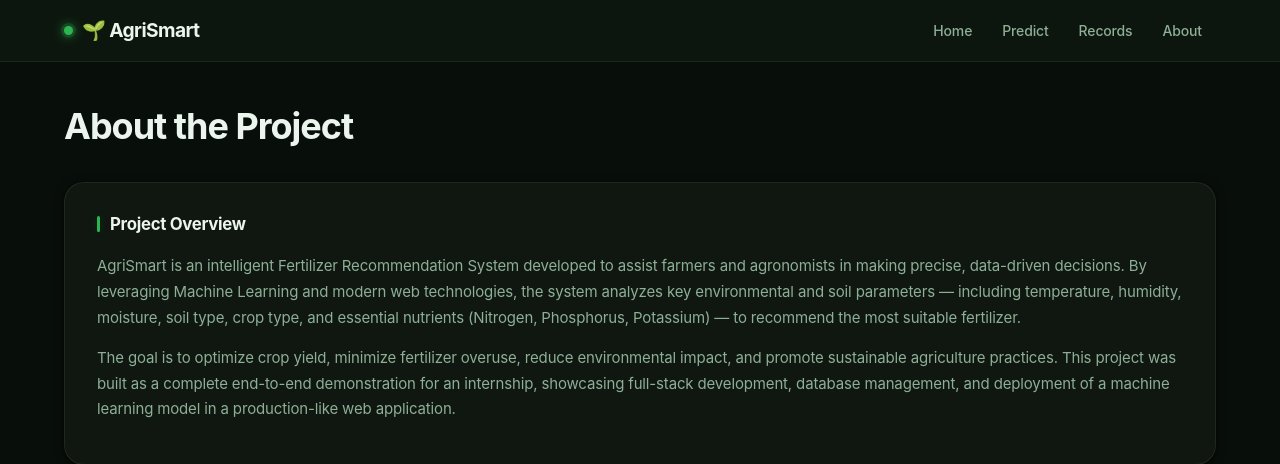
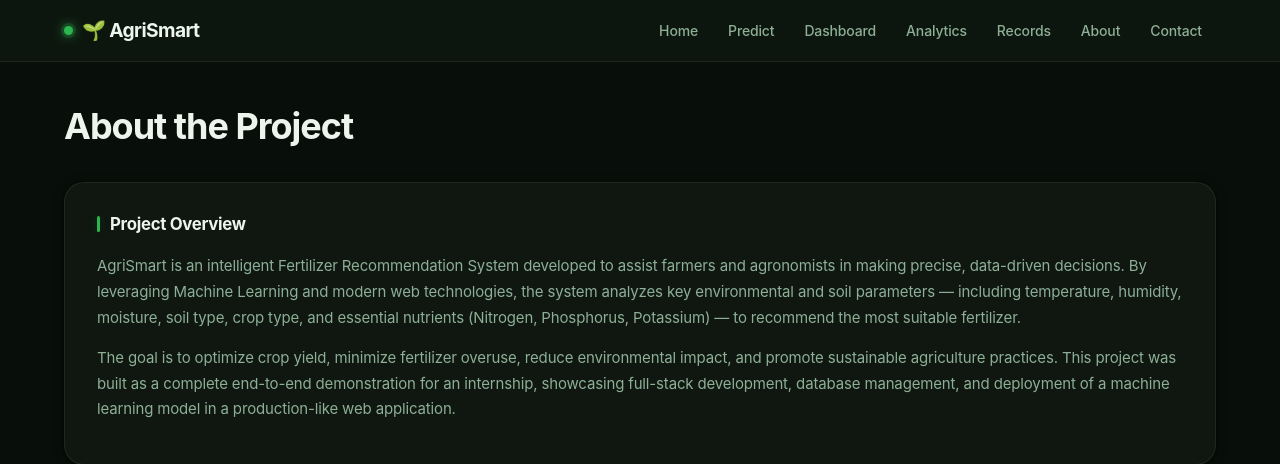
Before and after one commit to Purujith27/Fertilizer-Recommendations-System, a Flask app: page /about in a window 1280 px wide. Shown: the top 464 px of the page. Run offline with Flask 3, Linux system fonts and the light colour scheme.

Commit message:
Update about.html

```diff
--- a/Fertilizer_RecommendationSystem/templates/about.html
+++ b/Fertilizer_RecommendationSystem/templates/about.html
@@ -1,18 +1,28 @@
 <!DOCTYPE html>
 <html>
 <head>
-    <title>About - AgriSmart</title>
-    <link rel="stylesheet" href="{{ url_for('static', filename='css/style.css') }}">
+
+    <title>...</title>
+
+    <link href="https://fonts.googleapis.com/css2?family=Inter:wght@300;400;500;600;700&display=swap"
+          rel="stylesheet">
+
+    <link rel="stylesheet"
+          href="{{ url_for('static', filename='css/style.css') }}">
+
 </head>
 <body>
     <nav class="navbar">
         <div class="logo">🌱 AgriSmart</div>
         <ul class="nav-links">
-            <li><a href="/">Home</a></li>
-            <li><a href="/predict">Predict</a></li>
-            <li><a href="/records">Records</a></li>
-            <li><a href="/about">About</a></li>
-        </ul>
+    <li><a href="/">Home</a></li>
+    <li><a href="/predict">Predict</a></li>
+    <li><a href="/dashboard">Dashboard</a></li>
+    <li><a href="/analytics">Analytics</a></li>
+    <li><a href="/records">Records</a></li>
+    <li><a href="/about">About</a></li>
+    <li><a href="/contact">Contact</a></li>
+</ul>
     </nav>
 
     <div class="container">
```
